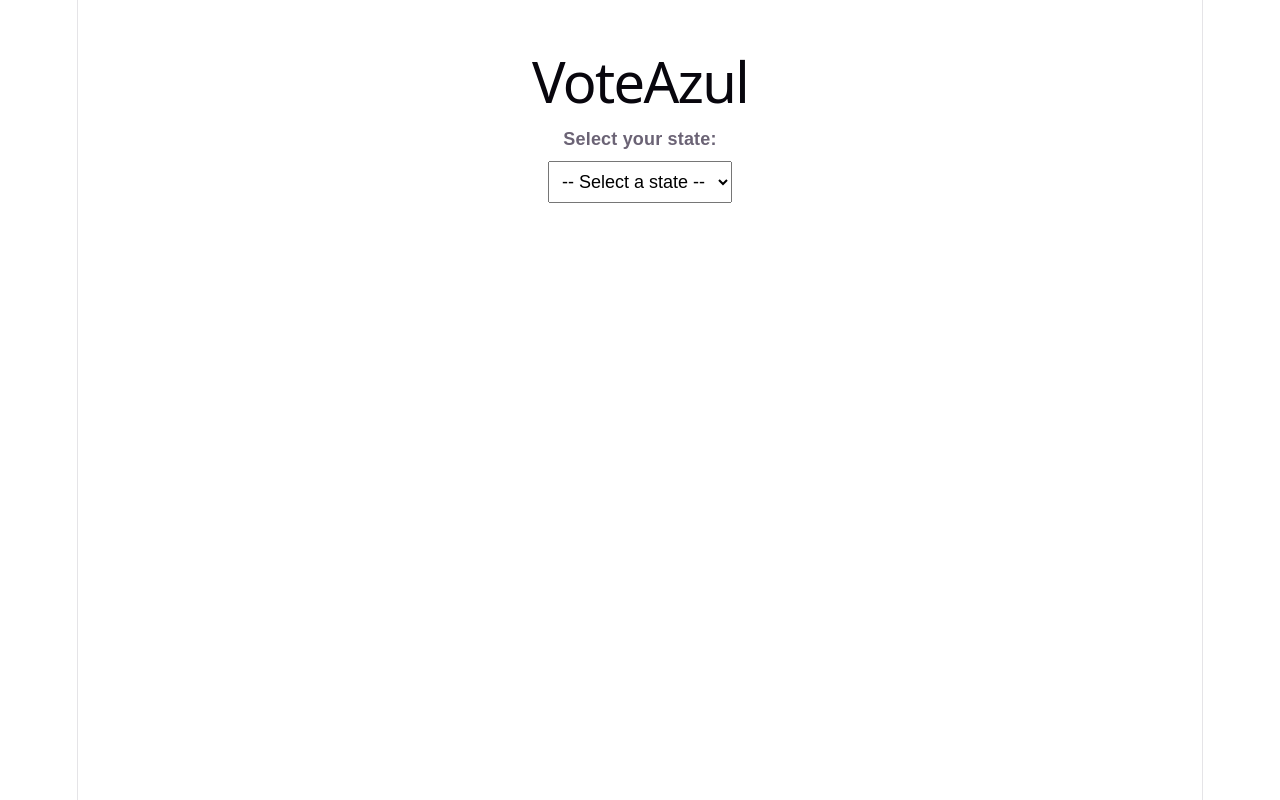
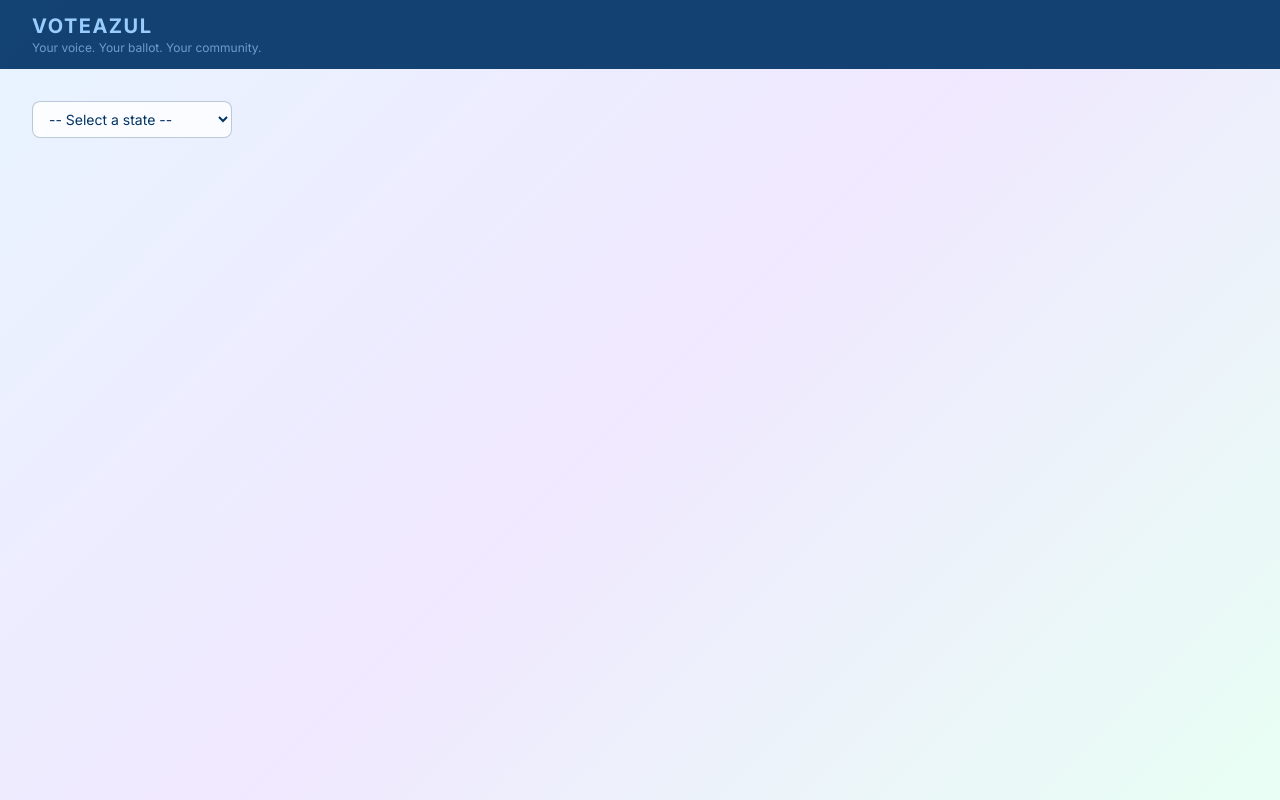
Before and after one commit to voteazuldev/voteazul, a React (Vite) app: page / in a window 1280 px wide. Built offline with nearby package versions, Linux system fonts and the light colour scheme.

Commit message:
Added download button and styled with glassmorphism

```diff
--- a/index.html
+++ b/index.html
@@ -3,6 +3,7 @@
   <head>
     <meta charset="UTF-8" />
     <link rel="icon" type="image/svg+xml" href="/003366_99ccff_circle.svg" />
+    <link href="https://fonts.googleapis.com/css2?family=Inter:wght@400;500;600;700&display=swap" rel="stylesheet">
     <meta name="viewport" content="width=device-width, initial-scale=1.0" />
     <title>VoteAzul</title>
   </head>
--- a/package.json
+++ b/package.json
@@ -12,6 +12,7 @@
     "deploy": "gh-pages -d dist"
   },
   "dependencies": {
+    "html2canvas": "^1.4.1",
     "react": "^19.2.6",
     "react-dom": "^19.2.6"
   },
--- a/src/App.css
+++ b/src/App.css
@@ -1,184 +1,96 @@
-.counter {
-  font-size: 16px;
-  padding: 5px 10px;
-  border-radius: 5px;
-  color: var(--accent);
-  background: var(--accent-bg);
-  border: 2px solid transparent;
-  transition: border-color 0.3s;
-  margin-bottom: 24px;
-
-  &:hover {
-    border-color: var(--accent-border);
-  }
-  &:focus-visible {
-    outline: 2px solid var(--accent);
-    outline-offset: 2px;
-  }
+.app-header {
+  background: rgba(0, 51, 102, 0.92);
+  padding: 14px 32px;
+  display: flex;
+  align-items: center;
+  justify-content: space-between;
 }
 
-.hero {
-  position: relative;
-
-  .base,
-  .framework,
-  .vite {
-    inset-inline: 0;
-    margin: 0 auto;
+.app-logo {
+  color: #99ccff;
+  font-size: 20px;
+  font-weight: 700;
+  letter-spacing: 1.5px;
 }
 
-  .base {
-    width: 170px;
-    position: relative;
-    z-index: 0;
+.app-tagline {
+  color: rgba(153, 204, 255, 0.65);
+  font-size: 12px;
+  margin-top: 2px;
 }
 
-  .framework,
-  .vite {
-    position: absolute;
+.app-body {
+  padding: 32px;
 }
 
-  .framework {
-    z-index: 1;
-    top: 34px;
-    height: 28px;
-    transform: perspective(2000px) rotateZ(300deg) rotateX(44deg) rotateY(39deg)
-      scale(1.4);
+.state-row {
+  display: flex;
+  align-items: center;
+  gap: 12px;
+  margin-bottom: 24px;
 }
 
-  .vite {
-    z-index: 0;
-    top: 107px;
-    height: 26px;
-    width: auto;
-    transform: perspective(2000px) rotateZ(300deg) rotateX(40deg) rotateY(39deg)
-      scale(0.8);
-  }
+.state-select {
+  padding: 8px 12px;
+  font-size: 14px;
+  border-radius: 8px;
+  border: 1px solid rgba(0, 51, 102, 0.25);
+  background: rgba(255, 255, 255, 0.8);
+  color: #003366;
+  min-width: 200px;
 }
 
-#center {
-  display: flex;
-  flex-direction: column;
-  gap: 25px;
-  place-content: center;
-  place-items: center;
-  flex-grow: 1;
-
-  @media (max-width: 1024px) {
-    padding: 32px 20px 24px;
-    gap: 18px;
-  }
+.change-state-btn {
+  padding: 8px 14px;
+  font-size: 13px;
+  border-radius: 8px;
+  border: 1px solid rgba(0, 51, 102, 0.25);
+  background: transparent;
+  color: #003366;
 }
 
-#next-steps {
-  display: flex;
-  border-top: 1px solid var(--border);
-  text-align: left;
-
-  & > div {
-    flex: 1 1 0;
-    padding: 32px;
-    @media (max-width: 1024px) {
-      padding: 24px 20px;
-    }
+.change-state-btn:hover {
+  background: rgba(0, 51, 102, 0.08);
 }
 
-  .icon {
-    margin-bottom: 16px;
-    width: 22px;
-    height: 22px;
+.election-badge {
+  display: inline-block;
+  background: rgba(0, 51, 102, 0.08);
+  border: 1px solid rgba(0, 51, 102, 0.15);
+  border-radius: 8px;
+  padding: 8px 14px;
+  margin-bottom: 24px;
 }
 
-  @media (max-width: 1024px) {
-    flex-direction: column;
-    text-align: center;
-  }
+.election-badge-name {
+  font-size: 13px;
+  font-weight: 600;
+  color: #003366;
 }
 
-#docs {
-  border-right: 1px solid var(--border);
-
-  @media (max-width: 1024px) {
-    border-right: none;
-    border-bottom: 1px solid var(--border);
-  }
+.election-badge-date {
+  font-size: 12px;
+  color: #6699bb;
+  margin-top: 2px;
 }
 
-#next-steps ul {
-  list-style: none;
-  padding: 0;
+.split-screen {
   display: flex;
-  gap: 8px;
-  margin: 32px 0 0;
-
-  .logo {
-    height: 18px;
+  gap: 24px;
+  align-items: flex-start;
 }
 
-  a {
-    color: var(--text-h);
-    font-size: 16px;
-    border-radius: 6px;
-    background: var(--social-bg);
-    display: flex;
-    padding: 6px 12px;
-    align-items: center;
-    gap: 8px;
-    text-decoration: none;
-    transition: box-shadow 0.3s;
-
-    &:hover {
-      box-shadow: var(--shadow);
-    }
-    .button-icon {
-      height: 18px;
-      width: 18px;
-    }
+.glass-panel {
+  background: rgba(255, 255, 255, 0.55);
+  border: 1px solid rgba(255, 255, 255, 0.8);
+  border-radius: 16px;
+  backdrop-filter: blur(12px);
+  padding: 24px;
+  flex: 1;
 }
 
-  @media (max-width: 1024px) {
-    margin-top: 20px;
-    flex-wrap: wrap;
-    justify-content: center;
-
-    li {
-      flex: 1 1 calc(50% - 8px);
+.status-message {
+  color: #003366;
+  font-size: 14px;
+  line-height: 1.6;
 }
-
-    a {
-      width: 100%;
-      justify-content: center;
-      box-sizing: border-box;
-    }
-  }
-}
-
-#spacer {
-  height: 88px;
-  border-top: 1px solid var(--border);
-  @media (max-width: 1024px) {
-    height: 48px;
-  }
-}
-
-.ticks {
-  position: relative;
-  width: 100%;
-
-  &::before,
-  &::after {
-    content: '';
-    position: absolute;
-    top: -4.5px;
-    border: 5px solid transparent;
-  }
-
-  &::before {
-    left: 0;
-    border-left-color: var(--border);
-  }
-  &::after {
-    right: 0;
-    border-right-color: var(--border);
-  }
-}
--- a/src/App.jsx
+++ b/src/App.jsx
@@ -1,6 +1,7 @@
 import { useState, useEffect } from "react";
 import BallotCard from "./components/BallotCard";
 import BallotForm from "./components/BallotForm";
+import './App.css'
 
 const STATES = [
   "Alabama", "Alaska", "Arizona", "Arkansas", "California", "Colorado",
@@ -29,6 +30,7 @@ function App() {
     setLoading(true);
     setError(null);
     setElectionData(null);
+    setSelections(null);
 
     fetch(`/data/${filename}.json`)
       .then((res) => {
@@ -53,7 +55,7 @@ function App() {
     const { name, date, ballot } = electionData;
 
     if (!date) {
-      return <p>No upcoming election at this time. Check back later.</p>;
+      return <p className="status-message">No upcoming election at this time. Check back later.</p>;
     }
 
     const formattedDate = new Date(date + "T00:00:00").toLocaleDateString("en-US", {
@@ -62,52 +64,66 @@ function App() {
 
     if (ballot.length === 0) {
       return (
-        <p>
-          <strong>{name}</strong> — {formattedDate}<br />
-          Candidates not yet announced. Check back closer to election day.
-        </p>
+        <div>
+          <div className="election-badge">
+            <div className="election-badge-name">{name}</div>
+            <div className="election-badge-date">{formattedDate}</div>
+          </div>
+          <p className="status-message">Candidates not yet announced. Check back closer to election day.</p>
+        </div>
       );
     }
 
     return (
       <div>
-        <p><strong>{name}</strong> — {formattedDate}</p>
-        <div style={{ display: "flex", gap: "2rem", alignItems: "flex-start" }}>
+        <div className="election-badge">
+          <div className="election-badge-name">{name}</div>
+          <div className="election-badge-date">{formattedDate}</div>
+        </div>
+        <div className="split-screen">
+          <div className="glass-panel">
             <BallotForm
               ballot={ballot}
               onSubmit={(selections) => setSelections(selections)}
             />
+          </div>
           {selections &&
+            <div className="glass-panel">
               <BallotCard
                 state={selectedState}
                 electionName={electionData.name}
                 electionDate={electionData.date}
                 selections={selections}
-            />}
+              />
+            </div>}
         </div>
       </div>
     );
   };
 
   return (
-    <div style={{ padding: "2rem", fontFamily: "sans-serif" }}>
-      <h1>VoteAzul</h1>
-      <label htmlFor="state-select"><strong>Select your state:</strong></label>
-      <br />
+    <div>
+      <header className="app-header">
+        <div>
+          <div className="app-logo">VOTEAZUL</div>
+          <div className="app-tagline">Your voice. Your ballot. Your community.</div>
+        </div>
+      </header>
+      <div className="app-body">
+        <div className="state-row">
           <select
             id="state-select"
+            className="state-select"
             value={selectedState}
             onChange={(e) => setSelectedState(e.target.value)}
-        style={{ marginTop: "0.5rem", fontSize: "1rem", padding: "0.5rem" }}
           >
             <option value="">-- Select a state --</option>
             {STATES.map((s) => (
               <option key={s} value={s}>{s}</option>
             ))}
           </select>
-
-      <div style={{ marginTop: "1.5rem" }}>
-        {renderElectionStatus()}
+        </div>
+        <div>{renderElectionStatus()}</div>
       </div>
     </div>
   );
--- a/src/components/BallotCard.jsx
+++ b/src/components/BallotCard.jsx
@@ -1,11 +1,23 @@
-import { useState } from "react";
+import React from "react";
+import html2canvas from "html2canvas";
 
 function BallotCard({ state, electionName, electionDate, selections }) {
   const formattedDate = new Date(electionDate + "T00:00:00").toLocaleDateString("en-US", {
     year: "numeric", month: "long", day: "numeric"
   });
 
+  const handleDownload = () => {
+    const card = document.getElementById("ballot-card");
+    html2canvas(card).then((canvas) => {
+      const link = document.createElement("a");
+      link.download = "my-ballot.jpeg";
+      link.href = canvas.toDataURL("image/jpeg", 0.9);
+      link.click();
+    });
+  };
+
   return (
+    <div>
       <div id="ballot-card">
         <h2>I'm Voting in the {electionName}</h2>
         <p>{state} — {formattedDate}</p>
@@ -19,6 +31,10 @@ function BallotCard({ state, electionName, electionDate, selections }) {
         <hr />
         <p>Generated by VoteAzul.com</p>
       </div>
+      <button onClick={handleDownload} style={{ marginTop: "1rem", fontSize: "1rem", padding: "0.5rem 1.5rem" }}>
+        Download
+      </button>
+    </div>
   );
 }
 
--- a/src/index.css
+++ b/src/index.css
@@ -1,111 +1,25 @@
-:root {
-  --text: #6b6375;
-  --text-h: #08060d;
-  --bg: #fff;
-  --border: #e5e4e7;
-  --code-bg: #f4f3ec;
-  --accent: #aa3bff;
-  --accent-bg: rgba(170, 59, 255, 0.1);
-  --accent-border: rgba(170, 59, 255, 0.5);
-  --social-bg: rgba(244, 243, 236, 0.5);
-  --shadow:
-    rgba(0, 0, 0, 0.1) 0 10px 15px -3px, rgba(0, 0, 0, 0.05) 0 4px 6px -2px;
-
-  --sans: system-ui, 'Segoe UI', Roboto, sans-serif;
-  --heading: system-ui, 'Segoe UI', Roboto, sans-serif;
-  --mono: ui-monospace, Consolas, monospace;
-
-  font: 18px/145% var(--sans);
-  letter-spacing: 0.18px;
-  color-scheme: light dark;
-  color: var(--text);
-  background: var(--bg);
-  font-synthesis: none;
-  text-rendering: optimizeLegibility;
-  -webkit-font-smoothing: antialiased;
-  -moz-osx-font-smoothing: grayscale;
-
-  @media (max-width: 1024px) {
-    font-size: 16px;
-  }
-}
-
-@media (prefers-color-scheme: dark) {
-  :root {
-    --text: #9ca3af;
-    --text-h: #f3f4f6;
-    --bg: #16171d;
-    --border: #2e303a;
-    --code-bg: #1f2028;
-    --accent: #c084fc;
-    --accent-bg: rgba(192, 132, 252, 0.15);
-    --accent-border: rgba(192, 132, 252, 0.5);
-    --social-bg: rgba(47, 48, 58, 0.5);
-    --shadow:
-      rgba(0, 0, 0, 0.4) 0 10px 15px -3px, rgba(0, 0, 0, 0.25) 0 4px 6px -2px;
-  }
-
-  #social .button-icon {
-    filter: invert(1) brightness(2);
-  }
+*, *::before, *::after {
+  box-sizing: border-box;
+  margin: 0;
+  padding: 0;
 }
 
 body {
-  margin: 0;
+  font-family: 'Inter', sans-serif;
+  min-height: 100vh;
+  background: linear-gradient(135deg, #e8f4ff 0%, #f0e8ff 50%, #e8fff4 100%);
+  background-attachment: fixed;
 }
 
-#root {
-  width: 1126px;
-  max-width: 100%;
-  margin: 0 auto;
-  text-align: center;
-  border-inline: 1px solid var(--border);
-  min-height: 100svh;
-  display: flex;
-  flex-direction: column;
-  box-sizing: border-box;
+h1, h2, h3, h4 {
+  font-weight: 700;
 }
 
-h1,
-h2 {
-  font-family: var(--heading);
-  font-weight: 500;
-  color: var(--text-h);
+button {
+  cursor: pointer;
+  font-family: 'Inter', sans-serif;
 }
 
-h1 {
-  font-size: 56px;
-  letter-spacing: -1.68px;
-  margin: 32px 0;
-  @media (max-width: 1024px) {
-    font-size: 36px;
-    margin: 20px 0;
-  }
+select {
+  font-family: 'Inter', sans-serif;
 }
-h2 {
-  font-size: 24px;
-  line-height: 118%;
-  letter-spacing: -0.24px;
-  margin: 0 0 8px;
-  @media (max-width: 1024px) {
-    font-size: 20px;
-  }
-}
-p {
-  margin: 0;
-}
-
-code,
-.counter {
-  font-family: var(--mono);
-  display: inline-flex;
-  border-radius: 4px;
-  color: var(--text-h);
-}
-
-code {
-  font-size: 15px;
-  line-height: 135%;
-  padding: 4px 8px;
-  background: var(--code-bg);
-}
```
Also changed, not shown: 1 other file (tests, documents, lock files or other folders). Lines whose indentation alone changed are shown as unchanged.
